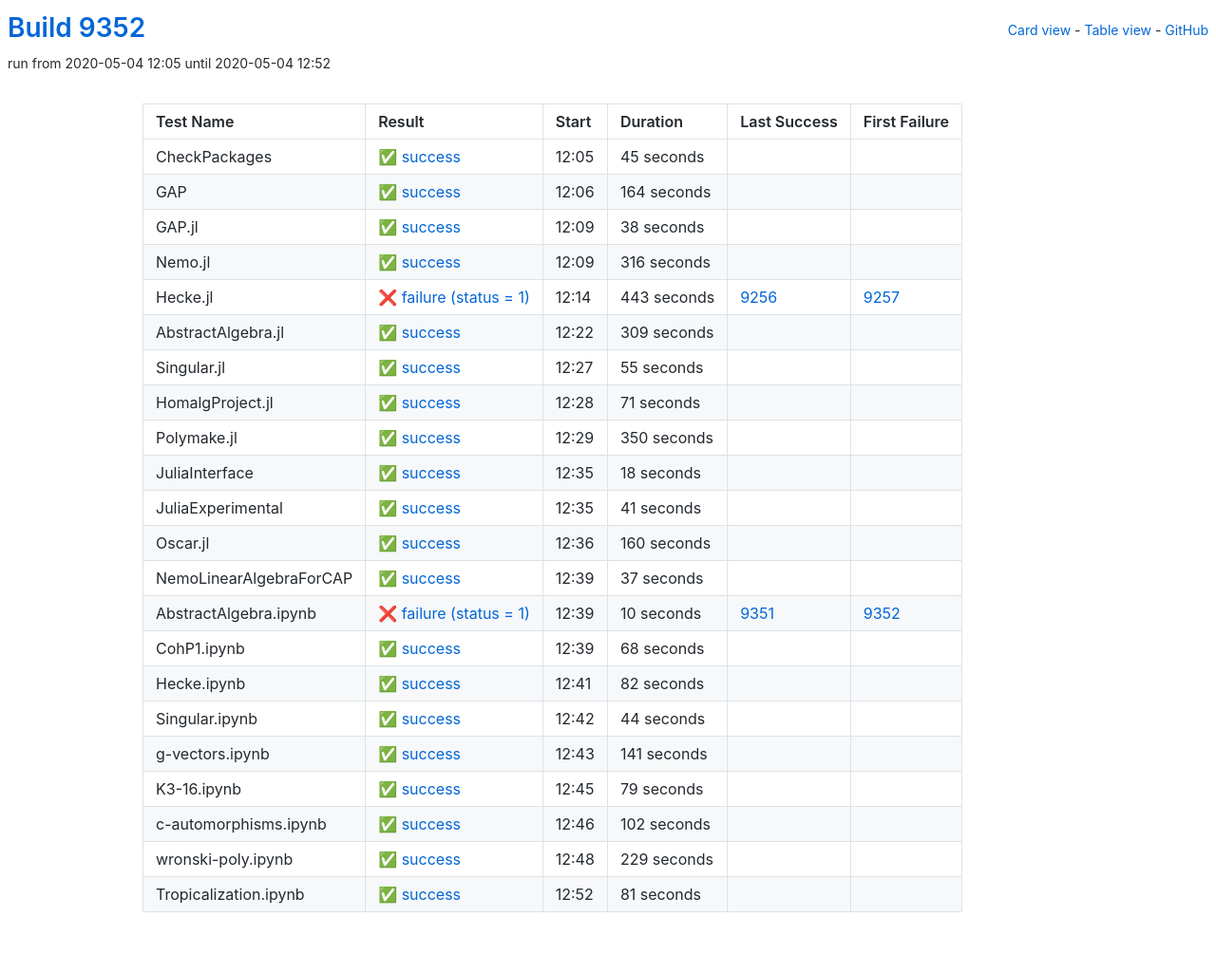
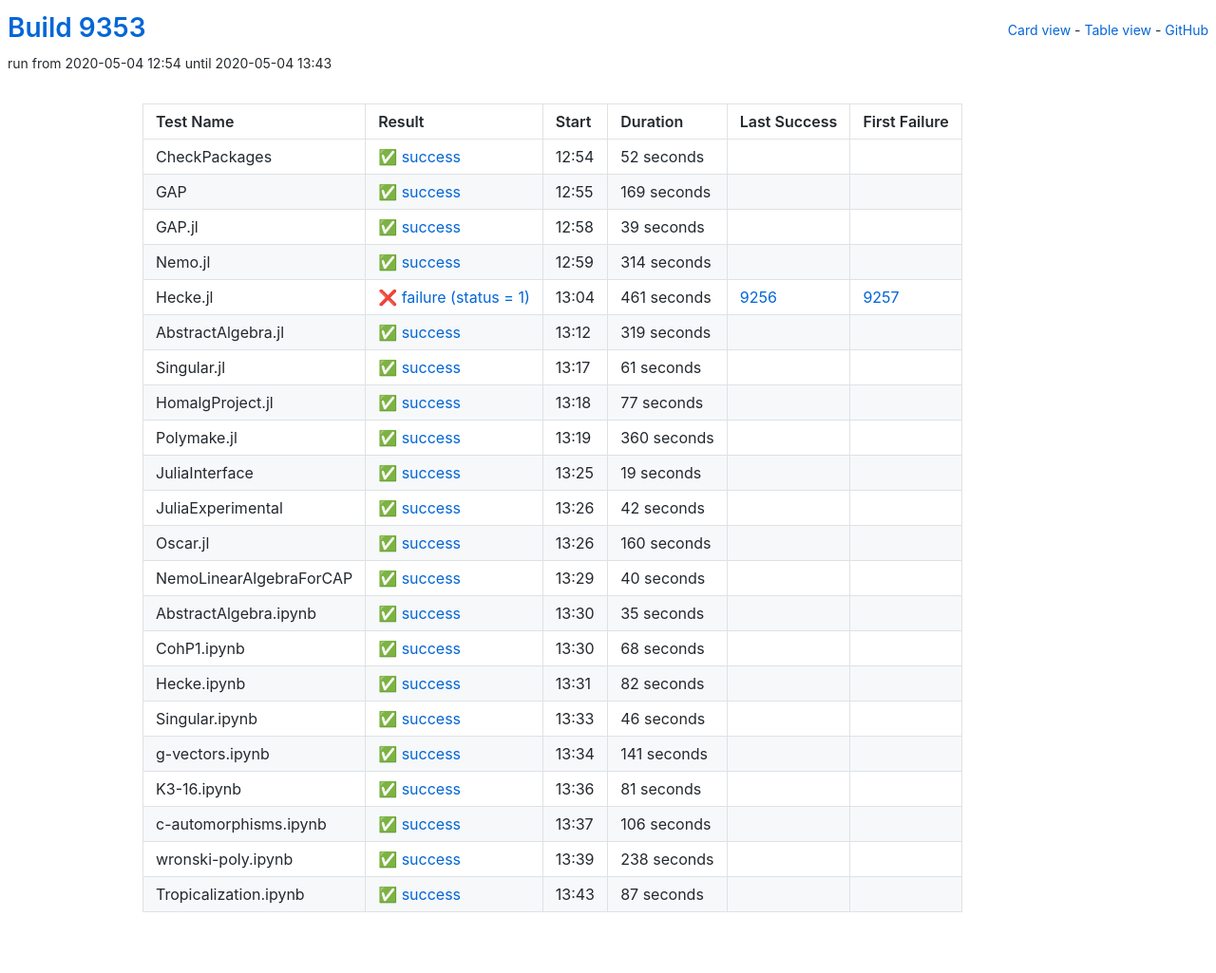
Before and after one commit to oscar-system/oscar-ci-status, a Jekyll site: the page built from table.html, in a window 1280 px wide. Shown: the whole page at 95% size. Built offline with Jekyll 4.4.1, drawn with Linux system fonts in a browser that asks for light colours.

Commit message:
Build 9353

```diff
--- a/_data/ci.yml
+++ b/_data/ci.yml
@@ -1,126 +1,126 @@
-build: 9352
-build_url: https://oscarci.mathematik.uni-kl.de/job/oscar/9352/
+build: 9353
+build_url: https://oscarci.mathematik.uni-kl.de/job/oscar/9353/
 job: oscar
 tests:
-- duration: 45
+- duration: 52
   exitcode: 0
   first_failure: false
   first_failure_url: null
   last_success: false
   last_success_url: null
-  log: https://oscarci.mathematik.uni-kl.de/job/oscar/9352/artifact/logs/build-9352/CheckPackages.log
+  log: https://oscarci.mathematik.uni-kl.de/job/oscar/9353/artifact/logs/build-9353/CheckPackages.log
   name: CheckPackages
-  start: 2020-05-04 12:05
+  start: 2020-05-04 12:54
   status: success
   success: true
-- duration: 164
+- duration: 169
   exitcode: 0
   first_failure: false
   first_failure_url: null
   last_success: false
   last_success_url: null
-  log: https://oscarci.mathematik.uni-kl.de/job/oscar/9352/artifact/logs/build-9352/GAP.log
+  log: https://oscarci.mathematik.uni-kl.de/job/oscar/9353/artifact/logs/build-9353/GAP.log
   name: GAP
-  start: 2020-05-04 12:06
+  start: 2020-05-04 12:55
   status: success
   success: true
-- duration: 38
+- duration: 39
   exitcode: 0
   first_failure: false
   first_failure_url: null
   last_success: false
   last_success_url: null
-  log: https://oscarci.mathematik.uni-kl.de/job/oscar/9352/artifact/logs/build-9352/GAP.jl.log
+  log: https://oscarci.mathematik.uni-kl.de/job/oscar/9353/artifact/logs/build-9353/GAP.jl.log
   name: GAP.jl
-  start: 2020-05-04 12:09
+  start: 2020-05-04 12:58
   status: success
   success: true
-- duration: 316
+- duration: 314
   exitcode: 0
   first_failure: false
   first_failure_url: null
   last_success: false
   last_success_url: null
-  log: https://oscarci.mathematik.uni-kl.de/job/oscar/9352/artifact/logs/build-9352/Nemo.jl.log
+  log: https://oscarci.mathematik.uni-kl.de/job/oscar/9353/artifact/logs/build-9353/Nemo.jl.log
   name: Nemo.jl
-  start: 2020-05-04 12:09
+  start: 2020-05-04 12:59
   status: success
   success: true
-- duration: 443
+- duration: 461
   exitcode: 1
   first_failure: 9257
   first_failure_url: https://oscarci.mathematik.uni-kl.de/job/oscar/9257/
   last_success: 9256
   last_success_url: https://oscarci.mathematik.uni-kl.de/job/oscar/9256/
-  log: https://oscarci.mathematik.uni-kl.de/job/oscar/9352/artifact/logs/build-9352/Hecke.jl.log
+  log: https://oscarci.mathematik.uni-kl.de/job/oscar/9353/artifact/logs/build-9353/Hecke.jl.log
   name: Hecke.jl
-  start: 2020-05-04 12:14
+  start: 2020-05-04 13:04
   status: failure
   success: false
-- duration: 309
+- duration: 319
   exitcode: 0
   first_failure: false
   first_failure_url: null
   last_success: false
   last_success_url: null
-  log: https://oscarci.mathematik.uni-kl.de/job/oscar/9352/artifact/logs/build-9352/AbstractAlgebra.jl.log
+  log: https://oscarci.mathematik.uni-kl.de/job/oscar/9353/artifact/logs/build-9353/AbstractAlgebra.jl.log
   name: AbstractAlgebra.jl
-  start: 2020-05-04 12:22
+  start: 2020-05-04 13:12
   status: success
   success: true
-- duration: 55
+- duration: 61
   exitcode: 0
   first_failure: false
   first_failure_url: null
   last_success: false
   last_success_url: null
-  log: https://oscarci.mathematik.uni-kl.de/job/oscar/9352/artifact/logs/build-9352/Singular.jl.log
+  log: https://oscarci.mathematik.uni-kl.de/job/oscar/9353/artifact/logs/build-9353/Singular.jl.log
   name: Singular.jl
-  start: 2020-05-04 12:27
+  start: 2020-05-04 13:17
   status: success
   success: true
-- duration: 71
+- duration: 77
   exitcode: 0
   first_failure: false
   first_failure_url: null
   last_success: false
   last_success_url: null
-  log: https://oscarci.mathematik.uni-kl.de/job/oscar/9352/artifact/logs/build-9352/HomalgProject.jl.log
+  log: https://oscarci.mathematik.uni-kl.de/job/oscar/9353/artifact/logs/build-9353/HomalgProject.jl.log
   name: HomalgProject.jl
-  start: 2020-05-04 12:28
+  start: 2020-05-04 13:18
   status: success
   success: true
-- duration: 350
+- duration: 360
   exitcode: 0
   first_failure: false
   first_failure_url: null
   last_success: false
   last_success_url: null
-  log: https://oscarci.mathematik.uni-kl.de/job/oscar/9352/artifact/logs/build-9352/Polymake.jl.log
+  log: https://oscarci.mathematik.uni-kl.de/job/oscar/9353/artifact/logs/build-9353/Polymake.jl.log
   name: Polymake.jl
-  start: 2020-05-04 12:29
+  start: 2020-05-04 13:19
   status: success
   success: true
-- duration: 18
+- duration: 19
   exitcode: 0
   first_failure: false
   first_failure_url: null
   last_success: false
   last_success_url: null
-  log: https://oscarci.mathematik.uni-kl.de/job/oscar/9352/artifact/logs/build-9352/JuliaInterface.log
+  log: https://oscarci.mathematik.uni-kl.de/job/oscar/9353/artifact/logs/build-9353/JuliaInterface.log
   name: JuliaInterface
-  start: 2020-05-04 12:35
+  start: 2020-05-04 13:25
   status: success
   success: true
-- duration: 41
+- duration: 42
   exitcode: 0
   first_failure: false
   first_failure_url: null
   last_success: false
   last_success_url: null
-  log: https://oscarci.mathematik.uni-kl.de/job/oscar/9352/artifact/logs/build-9352/JuliaExperimental.log
+  log: https://oscarci.mathematik.uni-kl.de/job/oscar/9353/artifact/logs/build-9353/JuliaExperimental.log
   name: JuliaExperimental
-  start: 2020-05-04 12:35
+  start: 2020-05-04 13:26
   status: success
   success: true
 - duration: 160
@@ -129,42 +129,42 @@ tests:
   first_failure_url: null
   last_success: false
   last_success_url: null
-  log: https://oscarci.mathematik.uni-kl.de/job/oscar/9352/artifact/logs/build-9352/Oscar.jl.log
+  log: https://oscarci.mathematik.uni-kl.de/job/oscar/9353/artifact/logs/build-9353/Oscar.jl.log
   name: Oscar.jl
-  start: 2020-05-04 12:36
+  start: 2020-05-04 13:26
   status: success
   success: true
-- duration: 37
+- duration: 40
   exitcode: 0
   first_failure: false
   first_failure_url: null
   last_success: false
   last_success_url: null
-  log: https://oscarci.mathematik.uni-kl.de/job/oscar/9352/artifact/logs/build-9352/NemoLinearAlgebraForCAP.log
+  log: https://oscarci.mathematik.uni-kl.de/job/oscar/9353/artifact/logs/build-9353/NemoLinearAlgebraForCAP.log
   name: NemoLinearAlgebraForCAP
-  start: 2020-05-04 12:39
+  start: 2020-05-04 13:29
   status: success
   success: true
-- duration: 10
-  exitcode: 1
-  first_failure: 9352
-  first_failure_url: https://oscarci.mathematik.uni-kl.de/job/oscar/9352/
-  last_success: 9351
-  last_success_url: https://oscarci.mathematik.uni-kl.de/job/oscar/9351/
-  log: https://oscarci.mathematik.uni-kl.de/job/oscar/9352/artifact/logs/build-9352/AbstractAlgebra.ipynb.log
+- duration: 35
+  exitcode: 0
+  first_failure: false
+  first_failure_url: null
+  last_success: false
+  last_success_url: null
+  log: https://oscarci.mathematik.uni-kl.de/job/oscar/9353/artifact/logs/build-9353/AbstractAlgebra.ipynb.log
   name: AbstractAlgebra.ipynb
-  start: 2020-05-04 12:39
-  status: failure
-  success: false
+  start: 2020-05-04 13:30
+  status: success
+  success: true
 - duration: 68
   exitcode: 0
   first_failure: false
   first_failure_url: null
   last_success: false
   last_success_url: null
-  log: https://oscarci.mathematik.uni-kl.de/job/oscar/9352/artifact/logs/build-9352/CohP1.ipynb.log
+  log: https://oscarci.mathematik.uni-kl.de/job/oscar/9353/artifact/logs/build-9353/CohP1.ipynb.log
   name: CohP1.ipynb
-  start: 2020-05-04 12:39
+  start: 2020-05-04 13:30
   status: success
   success: true
 - duration: 82
@@ -173,20 +173,20 @@ tests:
   first_failure_url: null
   last_success: false
   last_success_url: null
-  log: https://oscarci.mathematik.uni-kl.de/job/oscar/9352/artifact/logs/build-9352/Hecke.ipynb.log
+  log: https://oscarci.mathematik.uni-kl.de/job/oscar/9353/artifact/logs/build-9353/Hecke.ipynb.log
   name: Hecke.ipynb
-  start: 2020-05-04 12:41
+  start: 2020-05-04 13:31
   status: success
   success: true
-- duration: 44
+- duration: 46
   exitcode: 0
   first_failure: false
   first_failure_url: null
   last_success: false
   last_success_url: null
-  log: https://oscarci.mathematik.uni-kl.de/job/oscar/9352/artifact/logs/build-9352/Singular.ipynb.log
+  log: https://oscarci.mathematik.uni-kl.de/job/oscar/9353/artifact/logs/build-9353/Singular.ipynb.log
   name: Singular.ipynb
-  start: 2020-05-04 12:42
+  start: 2020-05-04 13:33
   status: success
   success: true
 - duration: 141
@@ -195,42 +195,9 @@ tests:
   first_failure_url: null
   last_success: false
   last_success_url: null
-  log: https://oscarci.mathematik.uni-kl.de/job/oscar/9352/artifact/logs/build-9352/g-vectors.ipynb.log
+  log: https://oscarci.mathematik.uni-kl.de/job/oscar/9353/artifact/logs/build-9353/g-vectors.ipynb.log
   name: g-vectors.ipynb
-  start: 2020-05-04 12:43
-  status: success
-  success: true
-- duration: 79
-  exitcode: 0
-  first_failure: false
-  first_failure_url: null
-  last_success: false
-  last_success_url: null
-  log: https://oscarci.mathematik.uni-kl.de/job/oscar/9352/artifact/logs/build-9352/K3-16.ipynb.log
-  name: K3-16.ipynb
-  start: 2020-05-04 12:45
-  status: success
-  success: true
-- duration: 102
-  exitcode: 0
-  first_failure: false
-  first_failure_url: null
-  last_success: false
-  last_success_url: null
-  log: https://oscarci.mathematik.uni-kl.de/job/oscar/9352/artifact/logs/build-9352/c-automorphisms.ipynb.log
-  name: c-automorphisms.ipynb
-  start: 2020-05-04 12:46
-  status: success
-  success: true
-- duration: 229
-  exitcode: 0
-  first_failure: false
-  first_failure_url: null
-  last_success: false
-  last_success_url: null
-  log: https://oscarci.mathematik.uni-kl.de/job/oscar/9352/artifact/logs/build-9352/wronski-poly.ipynb.log
-  name: wronski-poly.ipynb
-  start: 2020-05-04 12:48
+  start: 2020-05-04 13:34
   status: success
   success: true
 - duration: 81
@@ -239,8 +206,41 @@ tests:
   first_failure_url: null
   last_success: false
   last_success_url: null
-  log: https://oscarci.mathematik.uni-kl.de/job/oscar/9352/artifact/logs/build-9352/Tropicalization.ipynb.log
-  name: Tropicalization.ipynb
-  start: 2020-05-04 12:52
+  log: https://oscarci.mathematik.uni-kl.de/job/oscar/9353/artifact/logs/build-9353/K3-16.ipynb.log
+  name: K3-16.ipynb
+  start: 2020-05-04 13:36
   status: success
   success: true
+- duration: 106
+  exitcode: 0
+  first_failure: false
+  first_failure_url: null
+  last_success: false
+  last_success_url: null
+  log: https://oscarci.mathematik.uni-kl.de/job/oscar/9353/artifact/logs/build-9353/c-automorphisms.ipynb.log
+  name: c-automorphisms.ipynb
+  start: 2020-05-04 13:37
+  status: success
+  success: true
+- duration: 238
+  exitcode: 0
+  first_failure: false
+  first_failure_url: null
+  last_success: false
+  last_success_url: null
+  log: https://oscarci.mathematik.uni-kl.de/job/oscar/9353/artifact/logs/build-9353/wronski-poly.ipynb.log
+  name: wronski-poly.ipynb
+  start: 2020-05-04 13:39
+  status: success
+  success: true
+- duration: 87
+  exitcode: 0
+  first_failure: false
+  first_failure_url: null
+  last_success: false
+  last_success_url: null
+  log: https://oscarci.mathematik.uni-kl.de/job/oscar/9353/artifact/logs/build-9353/Tropicalization.ipynb.log
+  name: Tropicalization.ipynb
+  start: 2020-05-04 13:43
+  status: success
+  success: true
```
Also changed, not shown: README.md.
